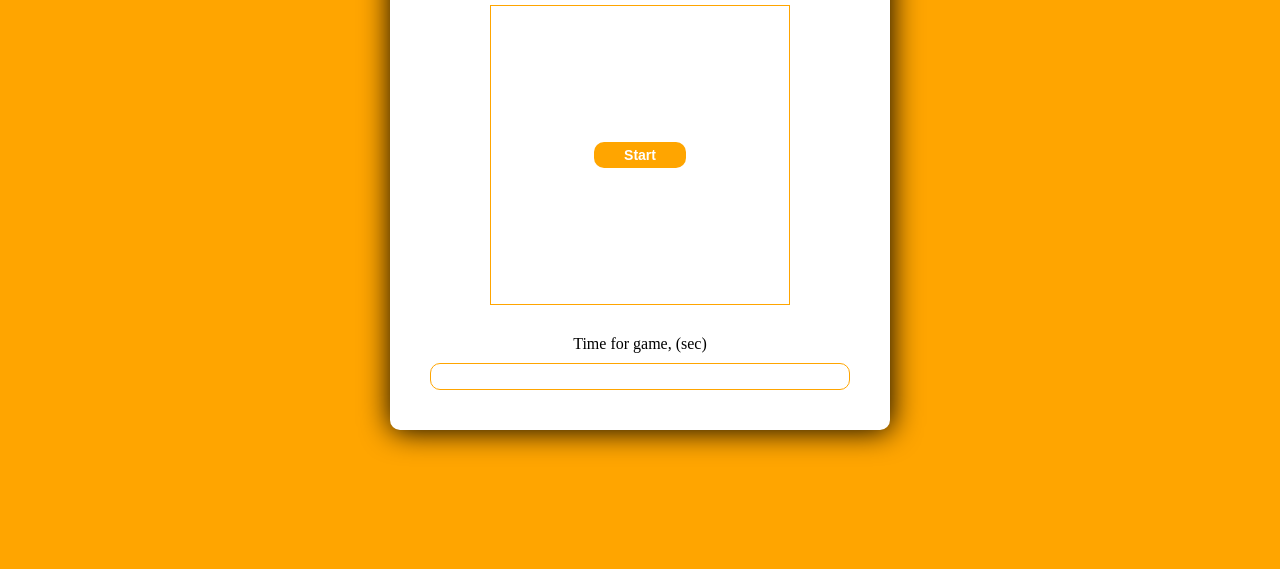
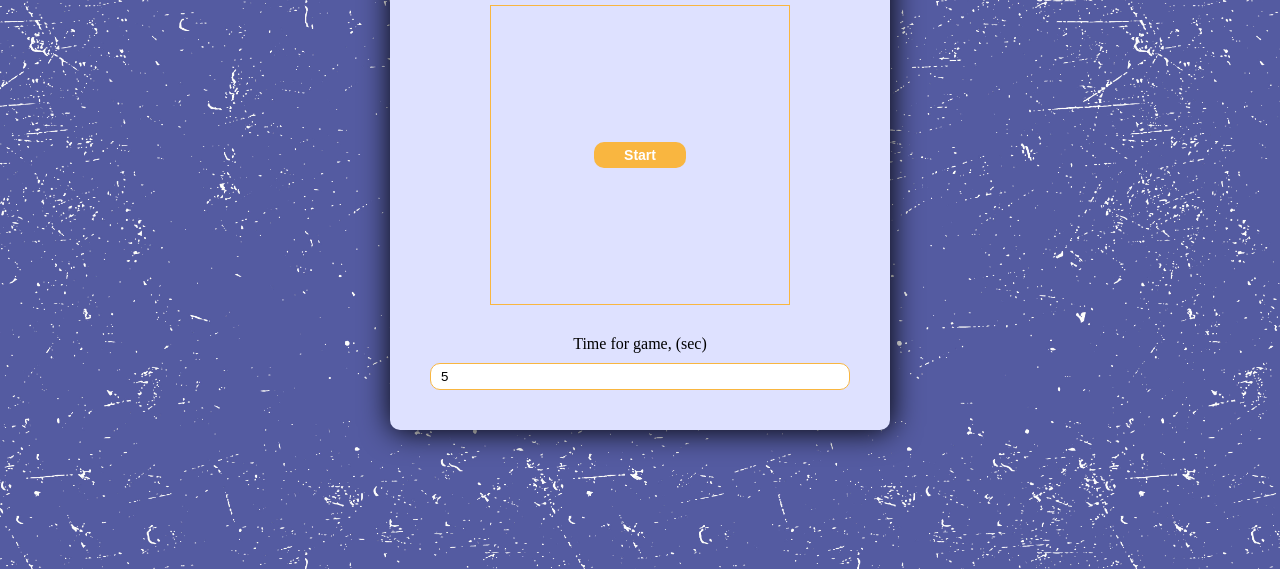
Before and after one commit to Nurtilek1996/clicker-game, a plain HTML site: page index.html in a window 1280 px wide. Shown: the part 231-800 px from the top of the page. Drawn offline with Linux system fonts and the light colour scheme.

Commit message:
add some styles

```diff
--- a/index.html
+++ b/index.html
@@ -30,7 +30,7 @@
         <div class="app-footer">
             <div class="input">
                 <label for="game-time">Time for game, (sec)</label>
-                <input type="number" id="game-time" min="5" step="1">
+                <input type="number" id="game-time" min="5" step="1" value="5">
             </div>
 
         </div>
--- a/style.css
+++ b/style.css
@@ -6,12 +6,15 @@
 body{
     width: 100%;
     height: 100vh;
-    background: orange;
+    background: url(./distressed_texture_in_purple_background.jpg);
     display: flex;
     align-items: center;
+    background-repeat: no-repeat;
+    background-size: cover;
+    background-position: center;
 }
 .app{
-    background: #fff;
+    background: #DEE1FF;;
     width: 500px;
     border-radius: 10px;
     box-shadow: 1px 1px 30px 0;
@@ -46,14 +49,14 @@ body{
     width: 100%;
     padding: 5px 10px;
     border-radius: 10px;
-    border: 1px solid orange;
+    border: 1px solid  #F9B640;;
 }
 .game-field{
     position: relative;
     display: flex;
     align-items: center;
     justify-content: center;
-    border: 1px solid orange;
+    border: 1px solid  #F9B640;;
     min-height: 300px;
     min-width: 300px;
     max-width: 300px;
@@ -65,7 +68,7 @@ body{
     cursor: pointer;
     font-size: 14px;
     font-weight: bold;
-    background-color: orange;
+    background-color:  #F9B640;;
     border: none;
     border-radius: 10px;
     color: #fff;
```
Also changed, not shown: FreeVector-Black-Background-With-Cubes.jpg (added), distressed_texture_in_purple_background.jpg (added), halftone_pattern_in_triangular_style_background.jpg (added), 3 other files.
